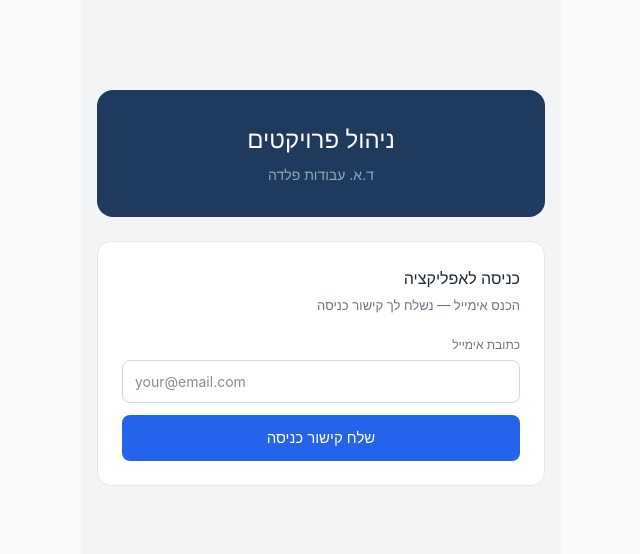
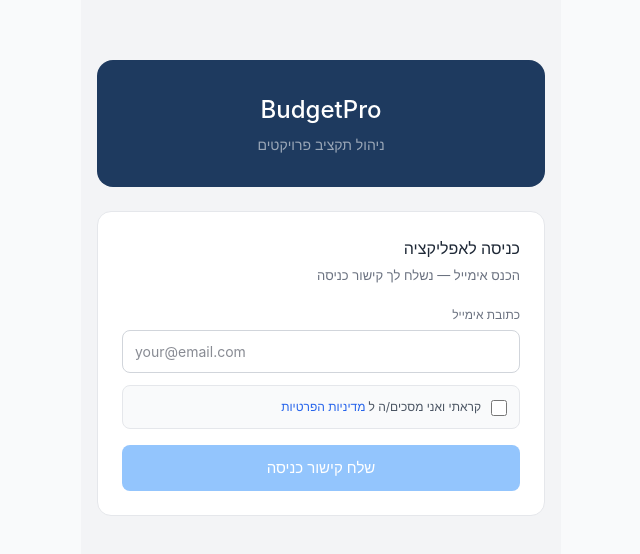
Before and after one commit to do190717/budgetpro, a Next.js app: page / in a window 1280 px wide. Shown: the part 112-666 px from the top of the page, without its empty margins (319-959 px from the left). Built offline with nearby package versions, Linux system fonts and the light colour scheme; no server answers.

Commit message:
auth screen - generic name + privacy policy checkbox

```diff
--- a/src/components/AuthScreen.tsx
+++ b/src/components/AuthScreen.tsx
@@ -8,9 +8,10 @@ export default function AuthScreen() {
   const [sent, setSent] = useState(false);
   const [loading, setLoading] = useState(false);
   const [error, setError] = useState('');
+  const [agreedToPrivacy, setAgreedToPrivacy] = useState(false);
 
   const handleSend = async () => {
-    if (!email.trim()) return;
+    if (!email.trim() || !agreedToPrivacy) return;
     setLoading(true);
     setError('');
     const { error } = await supabase.auth.signInWithOtp({
@@ -26,8 +27,8 @@ export default function AuthScreen() {
     <div style={{ maxWidth: '480px', margin: '0 auto', minHeight: '100vh', background: '#F3F4F6', direction: 'rtl', display: 'flex', flexDirection: 'column', justifyContent: 'center', padding: '24px 16px' }}>
 
       <div style={{ background: '#1E3A5F', borderRadius: '16px', padding: '32px 24px', marginBottom: '24px', textAlign: 'center' }}>
-        <div style={{ color: '#fff', fontSize: '24px', fontWeight: '500', marginBottom: '6px' }}>ניהול פרויקטים</div>
-        <div style={{ color: 'rgba(255,255,255,0.55)', fontSize: '14px' }}>ד.א. עבודות פלדה</div>
+        <div style={{ color: '#fff', fontSize: '24px', fontWeight: '500', marginBottom: '6px' }}>BudgetPro</div>
+        <div style={{ color: 'rgba(255,255,255,0.55)', fontSize: '14px' }}>ניהול תקציב פרויקטים</div>
       </div>
 
       {!sent ? (
@@ -48,12 +49,34 @@ export default function AuthScreen() {
             />
           </div>
 
+          <div style={{ display: 'flex', alignItems: 'flex-start', gap: '10px', marginBottom: '16px', padding: '12px', background: '#F9FAFB', borderRadius: '8px', border: '1px solid #E5E7EB' }}>
+            <input
+              type="checkbox"
+              id="privacy"
+              checked={agreedToPrivacy}
+              onChange={e => setAgreedToPrivacy(e.target.checked)}
+              style={{ width: '16px', height: '16px', marginTop: '2px', accentColor: '#2563EB', cursor: 'pointer', flexShrink: 0 }}
+            />
+            <label htmlFor="privacy" style={{ fontSize: '12px', color: '#4B5563', lineHeight: '1.5', cursor: 'pointer' }}>
+              קראתי ואני מסכים/ה ל
+              <a href="/privacy-policy" target="_blank" style={{ color: '#2563EB', textDecoration: 'none', marginRight: '3px' }}>
+                מדיניות הפרטיות
+              </a>
+            </label>
+          </div>
+
           {error && <div style={{ fontSize: '12px', color: '#DC2626', marginBottom: '10px' }}>{error}</div>}
 
           <button
             onClick={handleSend}
-            disabled={loading || !email.trim()}
-            style={{ width: '100%', background: loading ? '#93C5FD' : '#2563EB', color: '#fff', border: 'none', borderRadius: '8px', padding: '12px', fontSize: '15px', fontWeight: '500', cursor: loading ? 'default' : 'pointer' }}
+            disabled={loading || !email.trim() || !agreedToPrivacy}
+            style={{
+              width: '100%',
+              background: loading || !agreedToPrivacy ? '#93C5FD' : '#2563EB',
+              color: '#fff', border: 'none', borderRadius: '8px', padding: '12px',
+              fontSize: '15px', fontWeight: '500',
+              cursor: loading || !agreedToPrivacy ? 'default' : 'pointer',
+            }}
           >
             {loading ? 'שולח...' : 'שלח קישור כניסה'}
           </button>
```
